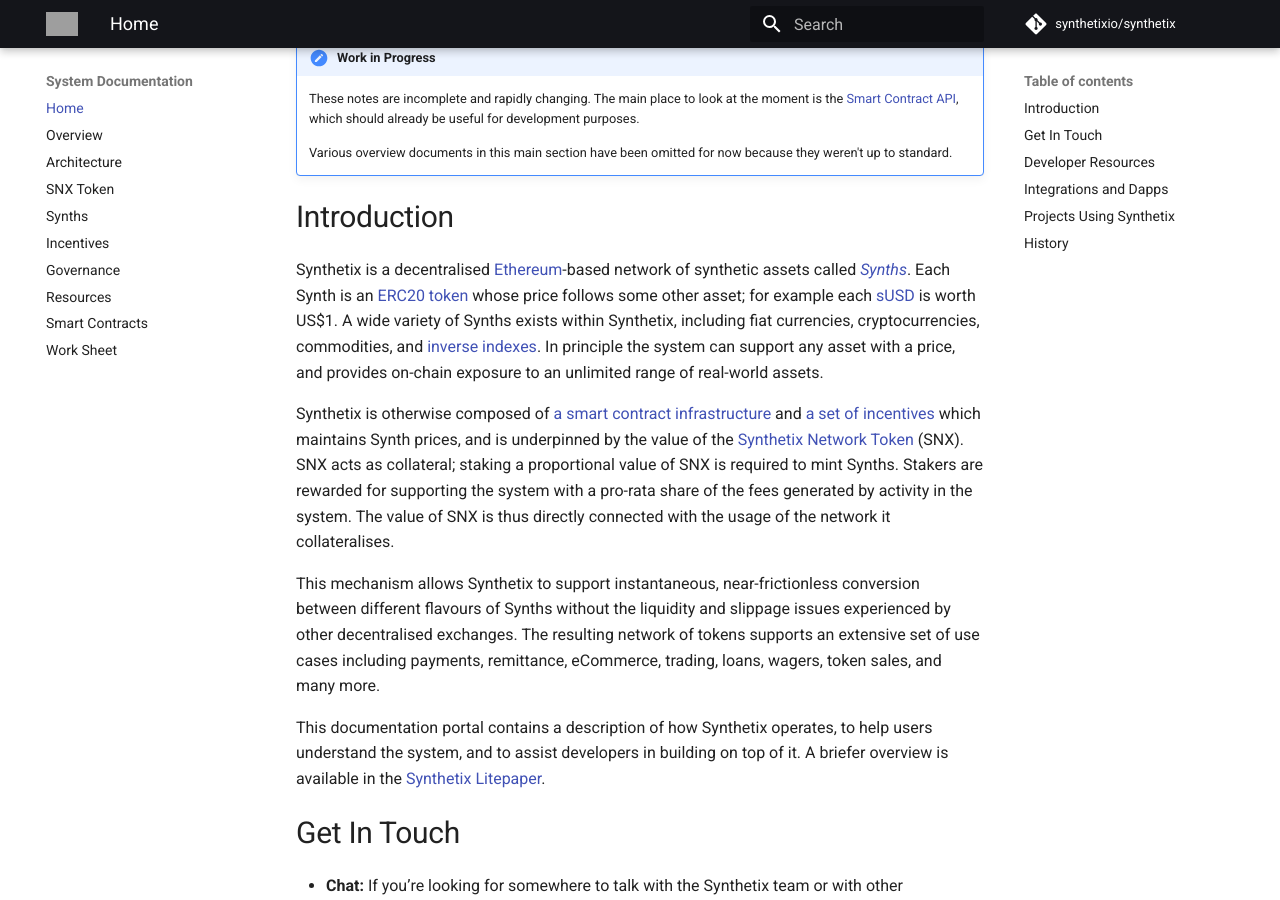
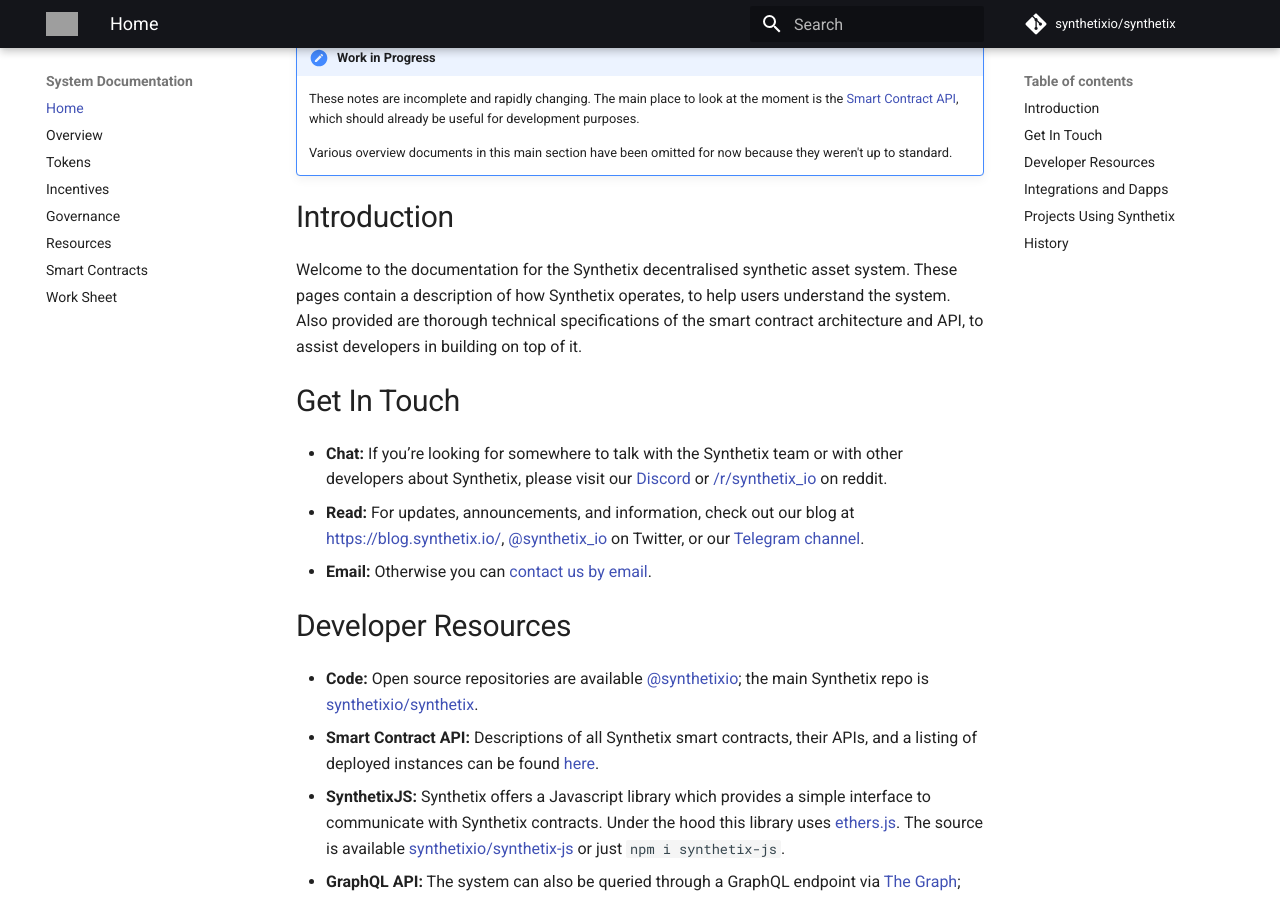
Before and after one commit to Synthetixio/synthetix, an MkDocs documentation site: the page built from docs/index.md, in a window 1280 px wide and 900 px high, scrolled down 275 px. Built offline with MkDocs 1.6.1 and Material for MkDocs 9.7.7, drawn with Linux system fonts in a browser that asks for light colours; comment, search, counter and statistics services are not loaded; grey boxes are pictures that could not be loaded.

Commit message:
Reorganise documentation structure.

```diff
--- a/docs/index.md
+++ b/docs/index.md
@@ -9,14 +9,7 @@
 
 ## Introduction
 
-Synthetix is a decentralised [Ethereum](https://www.ethereum.org/)-based network of synthetic assets called [*Synths*](synths.md). Each Synth is an [ERC20 token](https://theethereum.wiki/w/index.php/ERC20_Token_Standard) whose price follows some other asset; for example each [sUSD](https://etherscan.io/token/0x57ab1e02fee23774580c119740129eac7081e9d3) is worth US$1. A wide variety of Synths exists within Synthetix, including fiat currencies, cryptocurrencies, commodities, and [inverse indexes](synths.md#inverse-syths).
-In principle the system can support any asset with a price, and provides on-chain exposure to an unlimited range of real-world assets.
-
-Synthetix is otherwise composed of [a smart contract infrastructure](architecture.md) and [a set of incentives](incentives.md) which maintains Synth prices, and is underpinned by the value of the [Synthetix Network Token](synthetix-network-token.md) (SNX). SNX acts as collateral; staking a proportional value of SNX is required to mint Synths. Stakers are rewarded for supporting the system with a pro-rata share of the fees generated by activity in the system. The value of SNX is thus directly connected with the usage of the network it collateralises.
-
-This mechanism allows Synthetix to support instantaneous, near-frictionless conversion between different flavours of Synths without the liquidity and slippage issues experienced by other decentralised exchanges. The resulting network of tokens supports an extensive set of use cases including payments, remittance, eCommerce, trading, loans, wagers, token sales, and many more.
-
-This documentation portal contains a description of how Synthetix operates, to help users understand the system, and to assist developers in building on top of it. A briefer overview is available in the [Synthetix Litepaper](https://www.synthetix.io/uploads/synthetix_litepaper.pdf).
+Welcome to the documentation for the Synthetix decentralised synthetic asset system. These pages contain a description of how Synthetix operates, to help users understand the system. Also provided are thorough technical specifications of the smart contract architecture and API, to assist developers in building on top of it.
 
 ## Get In Touch
 
--- a/mkdocs.yml
+++ b/mkdocs.yml
@@ -21,9 +21,7 @@
   - System Documentation:
     - Home: index.md
     - Overview: overview.md
-    - Architecture: architecture.md
-    - SNX Token: synthetix-network-token.md
-    - Synths: synths.md
+    - Tokens: tokens.md
     - Incentives: incentives.md
     - Governance: governance.md
     - Resources: resources.md
@@ -31,6 +29,7 @@
     - Work Sheet: work-sheet.md
   - Smart Contracts:
     - Overview: contracts/index.md
+    - Architecture: contracts/architecture.md
     - Deployments: contracts/deployments.md
     - Tokens:
       - Synthetix: contracts/Synthetix.md
```
Also changed, not shown: docs/contracts/ExchangeRates.md (+1 -0 lines), docs/overview.md (+8 -2 lines), docs/synthetix-network-token.md (deleted, +0 -4 lines), docs/synths.md (deleted, +0 -18 lines), docs/tokens.md (added, +18 -0 lines), docs/contracts/architecture.md (renamed from docs/architecture.md).
